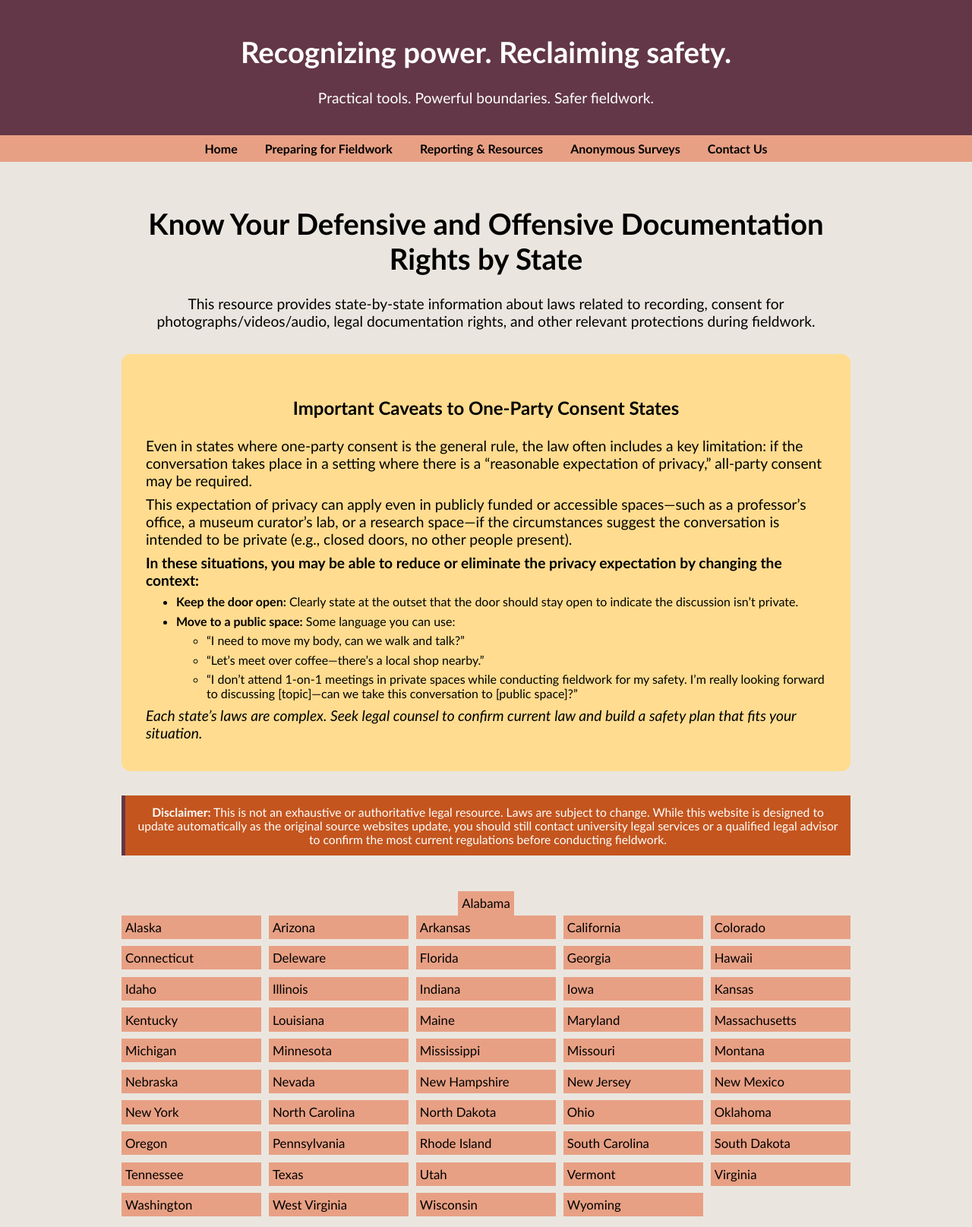
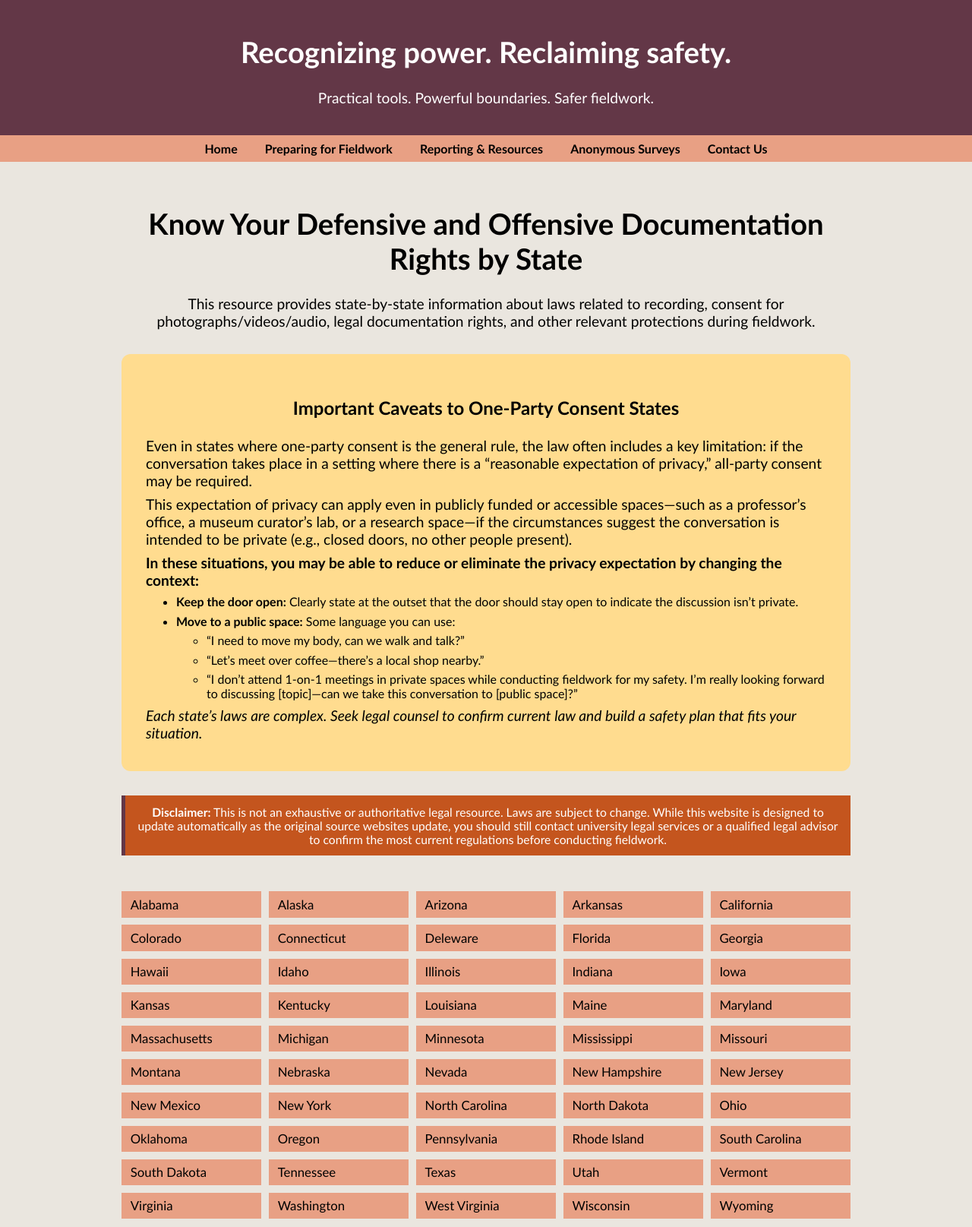
Before and after one commit to AnthroSafetyWarrior/GoldenTrowelProject, a Jekyll site: the page built from _pages/statelaw.html, in a window 1280 px wide. Shown: the whole page at 76% size. Built offline with Jekyll 4.4.1, drawn with Linux system fonts in a browser that asks for light colours.

Commit message:
updating pages

```diff
--- a/_pages/statelaw.html
+++ b/_pages/statelaw.html
@@ -17,7 +17,7 @@ permalink: /statelaw.html
   background:#e8a084;
   color:#000;
   cursor:pointer;
-  padding:.3em .3em;
+  padding:.4em .7em;
   border:none;
   text-align:left;
   font-family: Calibri, sans-serif;
@@ -164,7 +164,7 @@ permalink: /statelaw.html
   <strong>Disclaimer:</strong> This is not an exhaustive or authoritative legal resource. Laws are subject to change. While this website is designed to update automatically as the original source websites update, you should still contact university legal services or a qualified legal advisor to confirm the most current regulations before conducting fieldwork.
 </div>
 
-
+<div class="accordion-grid">
 <!-- Example accordion section for [Alabama] -->
 <button class="accordion">Alabama</button>
 <div class="panel">
@@ -192,7 +192,7 @@ permalink: /statelaw.html
   </table>
 </div>
 
-<div class="accordion-grid">
+
 <!-- Example accordion section for [Alaska] -->
 <button class="accordion">Alaska</button>
 <div class="panel">
```
